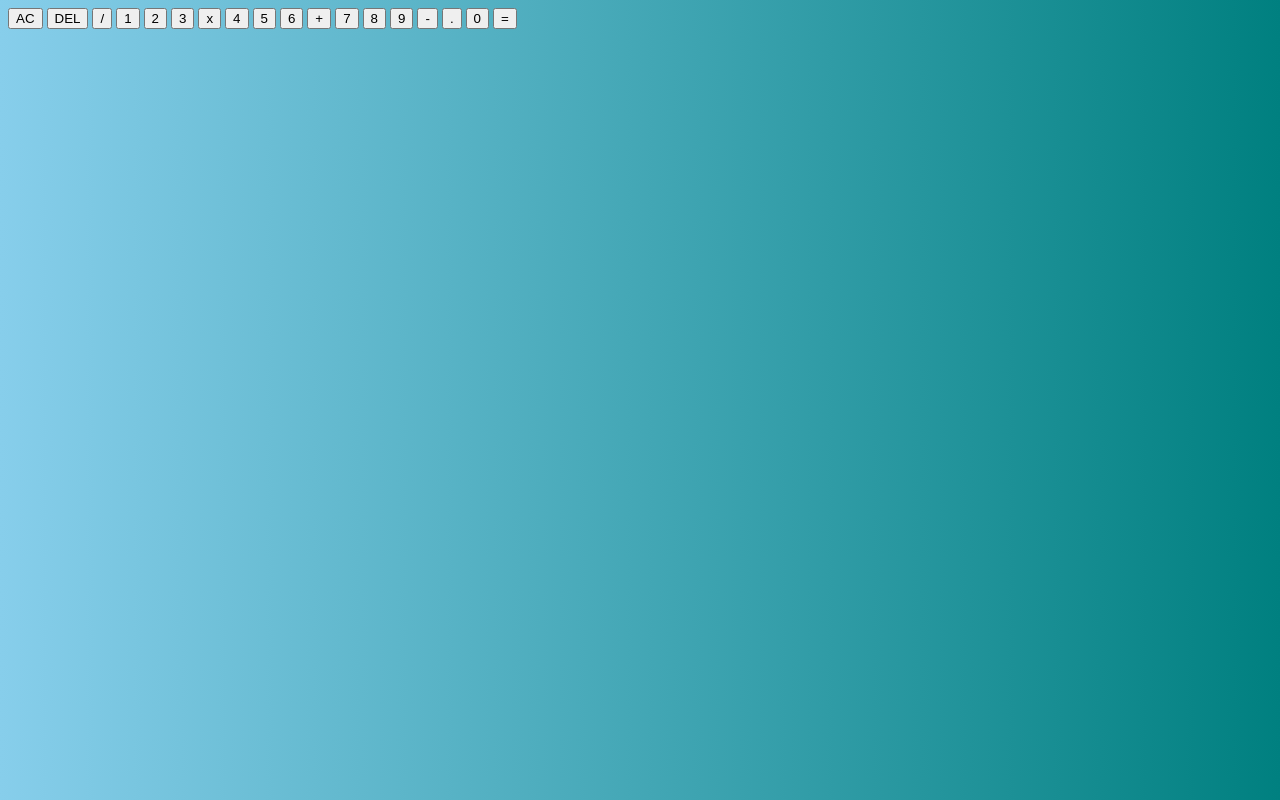
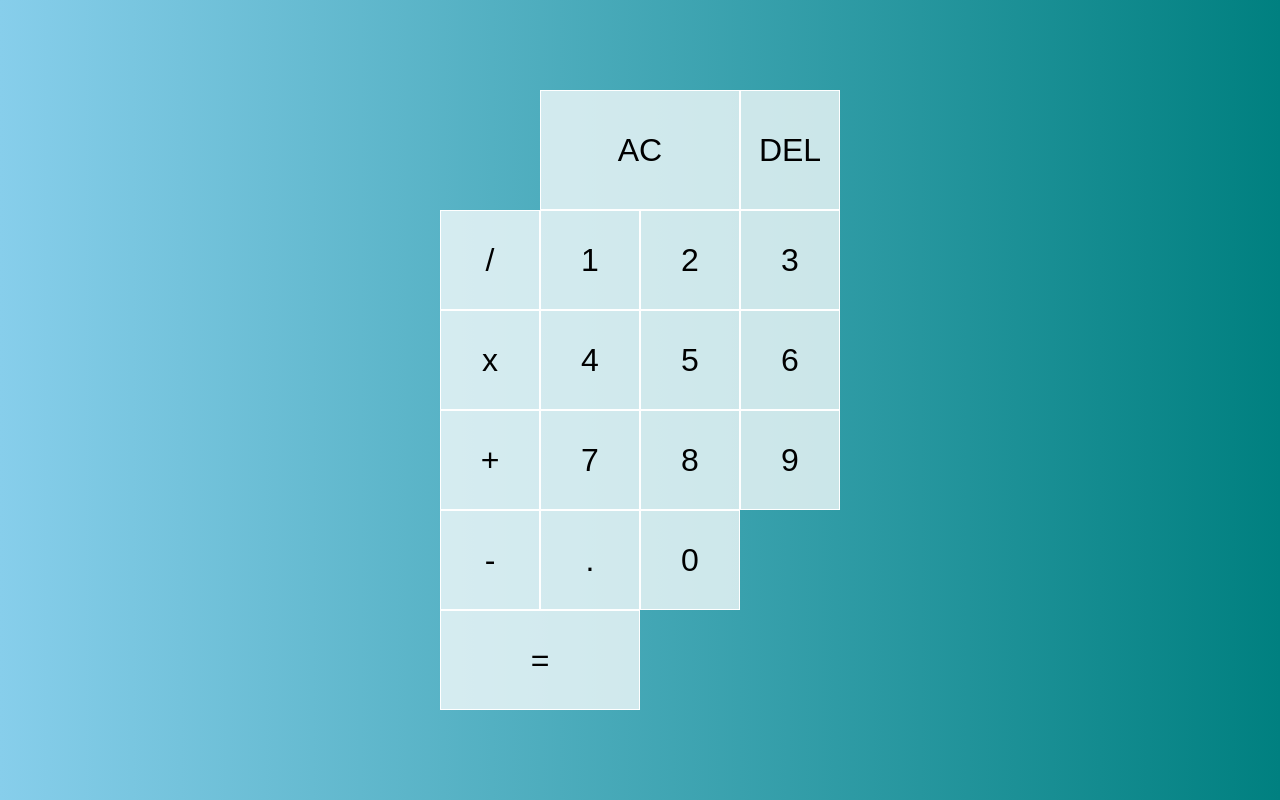
Before and after one commit to luka-danger/calculator-odin, a plain HTML site: page index.html in a window 1280 px wide. Drawn offline with Linux system fonts and the light colour scheme.

Commit message:
Apply button center with CSS Grid

```diff
--- a/index.html
+++ b/index.html
@@ -8,7 +8,7 @@
     <title>Calculator</title>
 </head>
 <body>
-    <div id="main-container">
+    <div class="calculator">
         <div class="screen">
             <div class="previous"></div>
             <div class="current"></div>
--- a/style.css
+++ b/style.css
@@ -1,3 +1,30 @@
 body {
+    padding: 0;
+    margin: 0;
     background: linear-gradient(to right,skyblue, teal)
 }
+
+.calculator {
+    display: grid;
+    justify-content: center;
+    align-content: center;
+    min-height: 100vh;
+    grid-template-columns: repeat(4, 100px);
+    grid-template-rows: minmax(120px, auto)repeat(5, 100px);
+}
+
+.calculator > button {
+    cursor: pointer;
+    font-size: 2rem;
+    border: 1px solid white;
+    outline: none;
+    background-color: rgba(255, 255, 255 , .75);
+}
+
+.calculator > button:hover {
+    background-color: rgba(255, 255, 255 , .90);
+}
+
+.span-two {
+    grid-column: span 2;
+}
```
